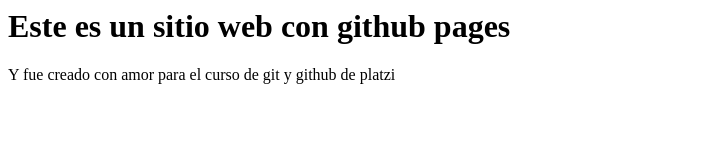
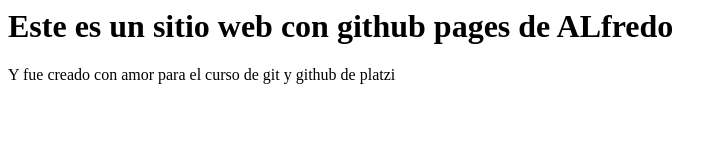
Before and after one commit to AlfredoJA/AlfredoJA.github.io, a plain HTML site: page index.html in a window 1280 px wide. Shown: the whole page, without its empty margins (0-727 px from the left). Drawn offline with Linux system fonts and the light colour scheme.

Commit message:
Actualizaciòn 3

```diff
--- a/index.html
+++ b/index.html
@@ -1,4 +1,4 @@
 
-<h1>Este es un sitio web con github pages</h1>
+<h1>Este es un sitio web con github pages de ALfredo</h1>
 <p>Y fue creado con amor para el curso de git y github de platzi</p>
 <p><img scr="https://www.snsmarketing.es/blog/wp-content/uploads/2016/02/gifanimado-794x675.gif"></p>
```
